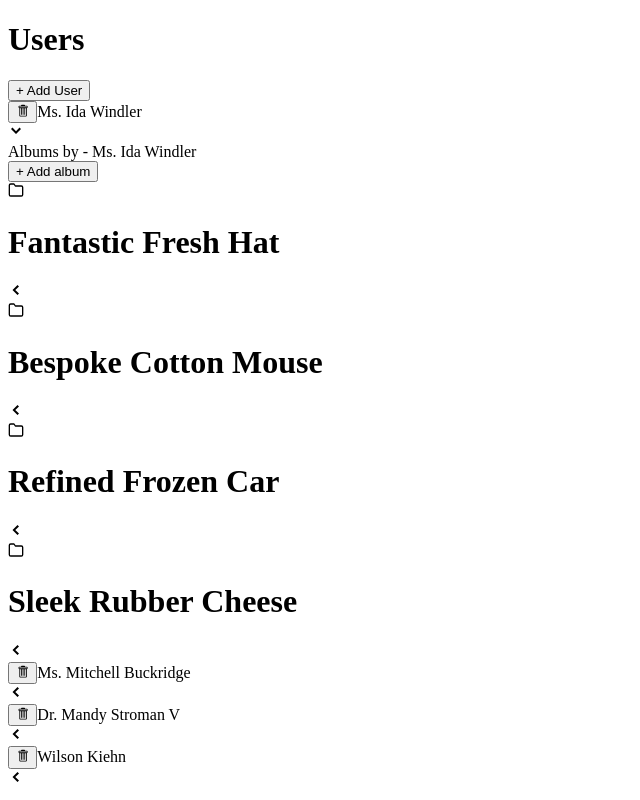
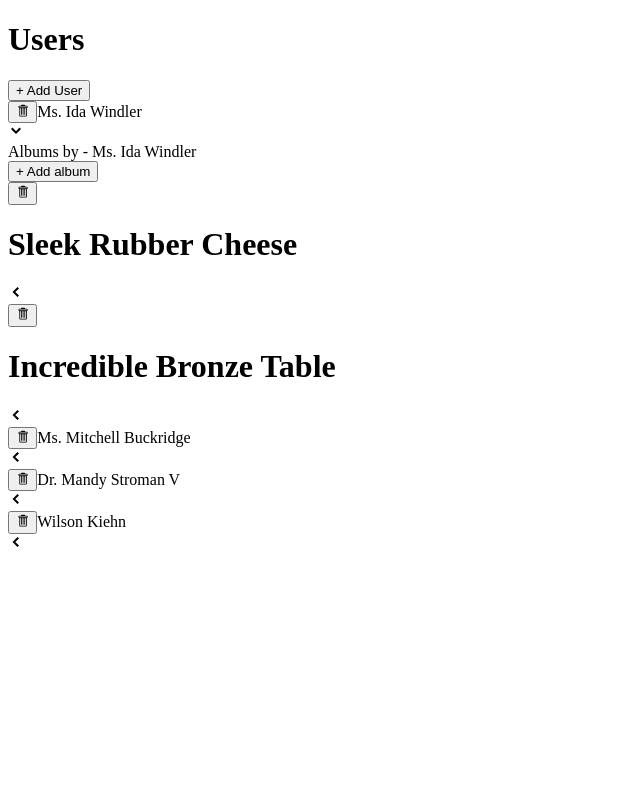
Before and after one commit to Kayl06/media-management, a React (Create React App) app: page / in a window 1280 px wide. Both pictures are taken after a click on the element 640 px from the left and 133 px from the top of the page. Shown: the whole page, without its empty margins (0-640 px from the left). Built offline with nearby package versions, Linux system fonts and the light colour scheme; data requests are answered from the project's data file.

Commit message:
added feature: delete album, added photo, fetch photo, create clever tags implementation

```diff
--- a/db.json
+++ b/db.json
@@ -19,35 +19,31 @@
   ],
   "albums": [
     {
-      "userId": 1,
-      "title": "Fantastic Fresh Hat",
-      "id": 1
-    },
-    {
-      "userId": 1,
-      "title": "Bespoke Cotton Mouse",
-      "id": 2
-    },
-    {
       "userId": 2,
       "title": "Fantastic Wooden Chair",
       "id": 3
     },
     {
-      "userId": 2,
-      "title": "Oriental Steel Mouse",
-      "id": 4
+      "userId": 1,
+      "title": "Sleek Rubber Cheese",
+      "id": 6
     },
     {
       "userId": 1,
-      "title": "Refined Frozen Car",
-      "id": 5
+      "title": "Incredible Bronze Table",
+      "id": 7
+    }
+  ],
+  "photos": [
+    {
+      "id": 1,
+      "url": "https://images.unsplash.com/photo-1629185752152-fe65698ddee4?ixlib=rb-4.0.3&ixid=MnwxMjA3fDB8MHxzZWFyY2h8Mzh8fGhpa2luZ3xlbnwwfHwwfHw%3D&w=1000&q=80",
+      "albumId": 3
     },
     {
-      "userId": 1,
-      "title": "Sleek Rubber Cheese",
-      "id": 6
+      "albumId": 6,
+      "url": "https://loremflickr.com/150/150/abstract?lock=56084",
+      "id": 2
     }
-  ],
-  "photos": []
+  ]
 }
--- a/src/components/AlbumsList.js
+++ b/src/components/AlbumsList.js
@@ -1,11 +1,10 @@
 import { useFetchAlbumsQuery, useCreateAlbumMutation } from "../store";
-import ExpandablePanel from "./ExpandablePanel";
 import Skeleton from "./Skeleton";
+import AlbumsListItem from "./AlbumsListItem";
 import Button from "./Button";
-import { FiFolder } from "react-icons/fi";
 
 function AlbumsLists({ user }) {
-  const { data, error, isLoading } = useFetchAlbumsQuery(user);
+  const { data, error, isFetching } = useFetchAlbumsQuery(user);
   const [createAlbum, results] = useCreateAlbumMutation();
 
   const handleCreateAlbum = () => {
@@ -13,25 +12,13 @@ function AlbumsLists({ user }) {
   };
 
   let content;
-  if (isLoading) {
+  if (isFetching) {
     content = <Skeleton times={3} className="h-10 w-full" />;
   } else if (error) {
     content = <div>Error loading albums</div>;
   } else {
     content = data.map((album, index) => {
-      const header = (
-        <>
-          <div className="flex gap-2 items-center text-sm">
-            <FiFolder />
-            <h1>{album.title}</h1>
-          </div>
-        </>
-      );
-      return (
-        <ExpandablePanel header={header} key={album.id}>
-          <div className="">List of photos in the album</div>
-        </ExpandablePanel>
-      );
+      return <AlbumsListItem key={album.id} album={album} />;
     });
   }
 
--- a/src/components/AlbumsListItem.js
+++ b/src/components/AlbumsListItem.js
@@ -0,0 +1,38 @@
+import Button from "./Button";
+import { useRemoveAlbumMutation } from "../store";
+import { GoTrashcan } from "react-icons/go";
+import ExpandablePanel from "./ExpandablePanel";
+import PhotosList from "./PhotosList";
+
+function AlbumsListItem({ album }) {
+  const [removeAlbum, results] = useRemoveAlbumMutation();
+
+  const handleDeleteAlbum = () => {
+    removeAlbum(album);
+  };
+
+  const header = (
+    <>
+      <div className="flex gap-2 items-center text-sm">
+        <Button
+          className="rounded"
+          loading={results.isLoading}
+          onClick={handleDeleteAlbum}
+        >
+          <GoTrashcan />
+        </Button>
+        <h1>{album.title}</h1>
+      </div>
+    </>
+  );
+
+  return (
+    <ExpandablePanel header={header} key={album.id}>
+      <div className="">
+        <PhotosList album={album} />
+      </div>
+    </ExpandablePanel>
+  );
+}
+
+export default AlbumsListItem;
--- /dev/null
+++ b/src/components/PhotosList.js
@@ -0,0 +1,41 @@
+import { useFetchPhotosQuery } from "../store";
+import Skeleton from "./Skeleton";
+import PhotosListItem from "./PhotosListItem";
+import Button from "./Button";
+import { useCreatePhotoMutation } from "../store/apis/photosApi";
+
+function PhotosList({ album }) {
+  const { data, error, isFetching } = useFetchPhotosQuery(album);
+  const [createPhoto, results] = useCreatePhotoMutation();
+
+  const handleCreatePhoto = () => {
+    createPhoto(album);
+  };
+
+  let content;
+  if (isFetching) {
+    content = <Skeleton times={3} className="h-10 w-full" />;
+  } else if (error) {
+    content = <div>Error loading albums</div>;
+  } else {
+    content = data.map((photo, index) => {
+      return <PhotosListItem key={photo.id} photo={photo} />;
+    });
+  }
+  return (
+    <>
+      <div className="mb-10">
+        <Button
+          loading={results.isLoading}
+          className="rounded-sm py-4 uppercase text-[13px] tracking-wider"
+          onClick={handleCreatePhoto}
+        >
+          + Add Photo
+        </Button>
+      </div>
+      {content}
+    </>
+  );
+}
+
+export default PhotosList;
--- /dev/null
+++ b/src/components/PhotosListItem.js
@@ -0,0 +1,9 @@
+function PhotosListItem({ photo }) {
+  return (
+    <>
+      <img src={photo.url} width={150} height={150}  />
+    </>
+  );
+}
+
+export default PhotosListItem;
--- a/src/store/apis/albumsApi.js
+++ b/src/store/apis/albumsApi.js
@@ -13,7 +13,6 @@ const albumsApi = createApi({
   baseQuery: fetchBaseQuery({
     baseUrl: "http://localhost:3005",
     fetchFn: async (...args) => {
-
       // REMOVE FOR PRODUCTION
       await pause(1000);
       return fetch(...args);
@@ -22,8 +21,14 @@ const albumsApi = createApi({
   endpoints: (builder) => {
     return {
       fetchAlbums: builder.query({
-        providesTags: (results, error, user) => {
-          return [{ type: "Album", id: user.id }];
+        providesTags: (result, error, user) => {
+          const tags = result.map((album) => {
+            return { type: "Album", id: album.id };
+          });
+
+          tags.push({ type: "UsersAlbums", id: user.id });
+
+          return tags;
         },
         query: (user) => {
           return {
@@ -37,8 +42,8 @@ const albumsApi = createApi({
       }),
 
       createAlbum: builder.mutation({
-        invalidatesTags: (results, error, user) => {
-          return [{ type: "Album", id: user.id }];
+        invalidatesTags: (result, error, user) => {
+          return [{ type: "UsersAlbums", id: user.id }];
         },
         query: (user) => {
           return {
@@ -51,9 +56,25 @@ const albumsApi = createApi({
           };
         },
       }),
+
+      removeAlbum: builder.mutation({
+        invalidatesTags: (result, error, album) => {
+          return [{ type: "Album", id: album.id }];
+        },
+        query: (album) => {
+          return {
+            url: `/albums/${album.id}`,
+            method: "DELETE",
+          };
+        },
+      }),
     };
   },
 });
 
-export const { useFetchAlbumsQuery, useCreateAlbumMutation } = albumsApi;
+export const {
+  useFetchAlbumsQuery,
+  useCreateAlbumMutation,
+  useRemoveAlbumMutation,
+} = albumsApi;
 export { albumsApi };
--- /dev/null
+++ b/src/store/apis/photosApi.js
@@ -0,0 +1,60 @@
+import { createApi, fetchBaseQuery } from "@reduxjs/toolkit/query/react";
+import { faker } from "@faker-js/faker";
+
+// DEV ONLY!!!
+const pause = (duration) => {
+  return new Promise((resolve) => {
+    setTimeout(resolve, duration);
+  });
+};
+
+const photosApi = createApi({
+  reducerPath: "photos",
+  baseQuery: fetchBaseQuery({
+    baseUrl: "http://localhost:3005",
+  }),
+
+  endpoints: (builder) => {
+    return {
+      fetchPhotos: builder.query({
+        query: (album) => {
+          return {
+            url: "/photos",
+            params: {
+              albumId: album.id,
+            },
+            method: "GET",
+          };
+        },
+      }),
+
+      createPhoto: builder.mutation({
+        query: (album) => {
+          return {
+            url: "/photos",
+            method: "POST",
+            body: {
+              albumId: album.id,
+              url: faker.image.abstract(150, 150, true),
+            },
+          };
+        },
+      }),
+
+      removePhoto: builder.mutation({
+        query: (photo) => {
+          return {
+            url: `/photos/${photo.id}`,
+            method: "DELETE",
+          };
+        },
+      }),
+    };
+  },
+});
+export const {
+  useFetchPhotosQuery,
+  useCreatePhotoMutation,
+  useRemovePhotoMutation,
+} = photosApi;
+export { photosApi };
--- a/src/store/index.js
+++ b/src/store/index.js
@@ -2,14 +2,18 @@ import { configureStore } from "@reduxjs/toolkit";
 import { usersReducer } from "./slices/usersSlice";
 import { setupListeners } from "@reduxjs/toolkit/query";
 import { albumsApi } from "./apis/albumsApi";
+import { photosApi } from "./apis/photosApi";
 
 export const store = configureStore({
   reducer: {
     users: usersReducer,
     [albumsApi.reducerPath]: albumsApi.reducer,
+    [photosApi.reducerPath]: photosApi.reducer,
   },
   middleware: (getDefaultMiddleware) => {
-    return getDefaultMiddleware().concat(albumsApi.middleware);
+    return getDefaultMiddleware()
+      .concat(albumsApi.middleware)
+      .concat(photosApi.middleware);
   },
 });
 
@@ -18,4 +22,10 @@ setupListeners(store.dispatch);
 export * from "./thunk/fetchUsers"; // get everything exported from fetchUsers
 export * from "./thunk/addUser"; // create a new user
 export * from "./thunk/deleteUser"; // delete
-export { useFetchAlbumsQuery, useCreateAlbumMutation } from "./apis/albumsApi"
+export {
+  useFetchAlbumsQuery,
+  useCreateAlbumMutation,
+  useRemoveAlbumMutation,
+} from "./apis/albumsApi";
+
+export { useFetchPhotosQuery } from "./apis/photosApi";
```
